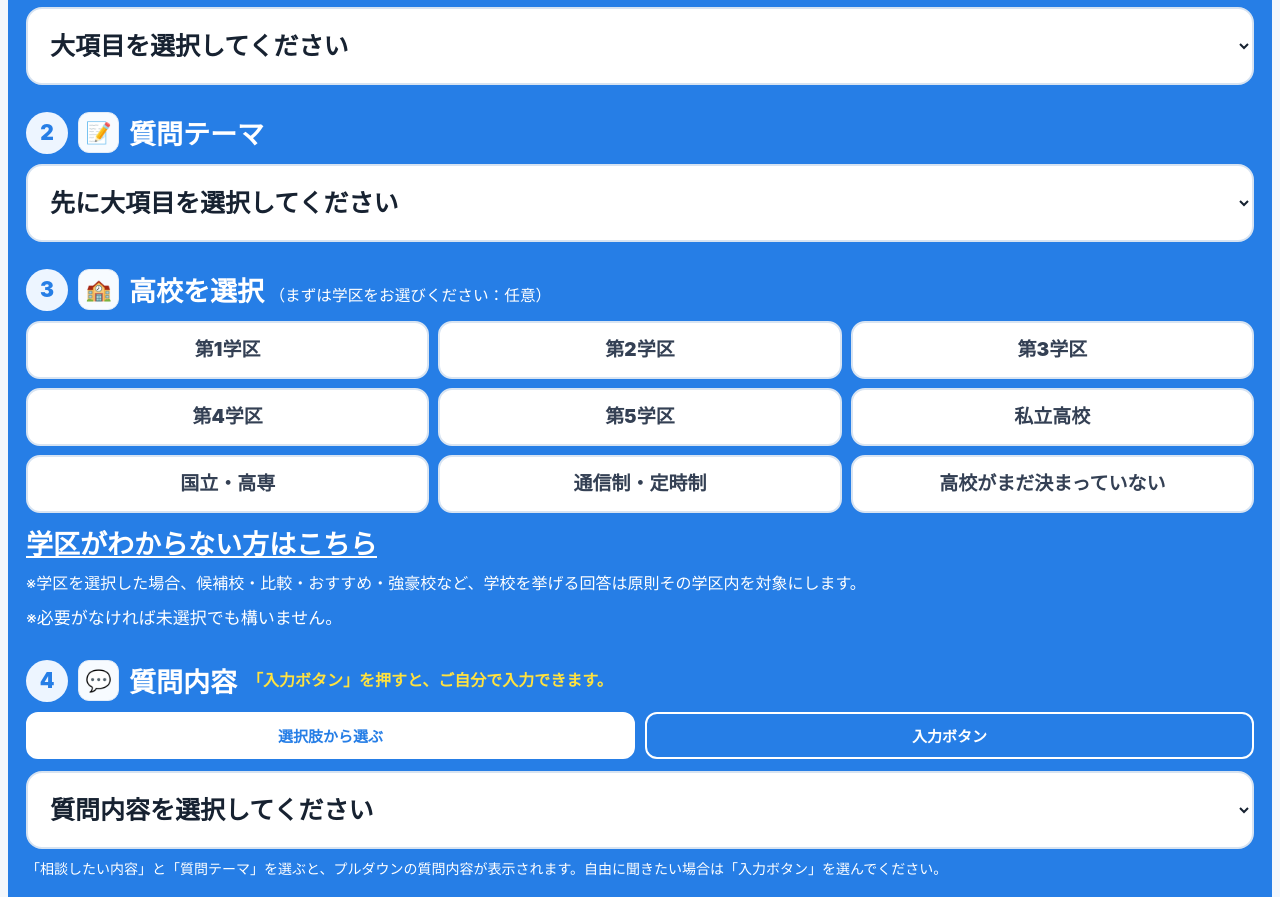
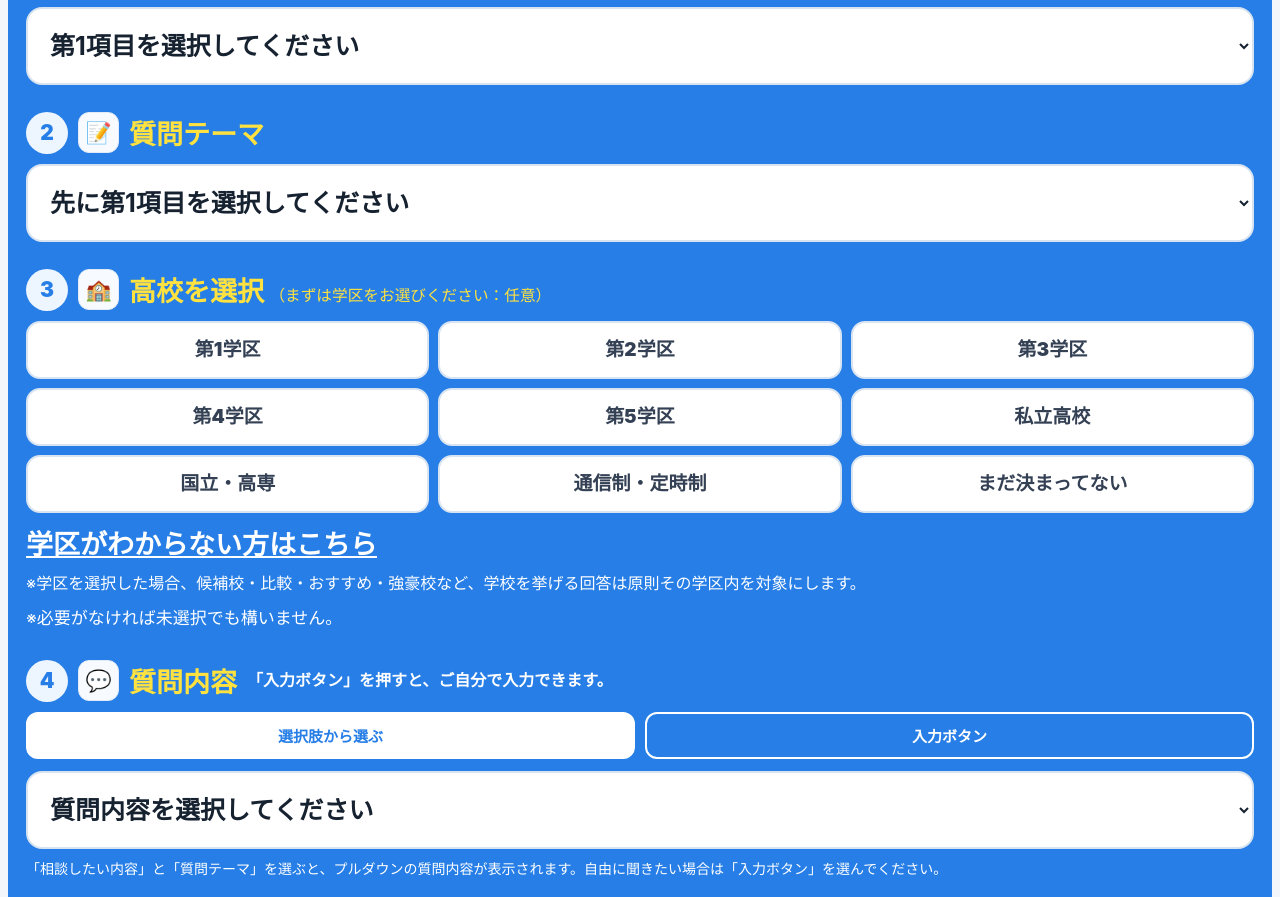
Before and after one commit to jukensoudan-route/jukensoudan-route.github.io, a plain HTML site: page QA/hyogo/index.html in a window 1280 px wide. Shown: the part 2379-3276 px from the top of the page. Drawn offline with Linux system fonts and the light colour scheme.

Commit message:
Update QA school option, labels and field colors

```diff
--- a/QA/hyogo/index.html
+++ b/QA/hyogo/index.html
@@ -82,6 +82,7 @@
     .form-desc { margin:10px 0 0; color:var(--sub); font-size:20px; line-height:1.7; font-weight:600; }
     .field { margin-top:27px; }
     .field-label { display:flex; align-items:center; gap:10px; margin-bottom:10px; font-size:27px; font-weight:900; }
+    .card:not(.usage-card) .field-label > span:not(.num):not(.icon):not(.manual-input-hint){color:#ffe23f}
     .num,.icon {
       flex-shrink:0; display:flex; align-items:center; justify-content:center;
     }
@@ -265,7 +266,7 @@
       #questionModeDropdown { border:2px solid #fff; }
       #questionModeManual.active{border:2px solid #fff}
     .question-heading{flex-wrap:wrap}
-    .manual-input-hint{color:#ffe23f;font-size:16px;line-height:1.6;font-weight:800;flex:1 1 240px}
+    .manual-input-hint{color:#fff;font-size:16px;line-height:1.6;font-weight:800;flex:1 1 240px}
     .card.usage-card{background:#dff7f1;border-color:#bde8dd;color:#123c34}
     .usage-card > .usage-note{color:#123c34}
     .usage-card .login-status,.usage-card .usage-box{background:#22b89a;color:#123c34}
@@ -481,7 +482,7 @@
       <div class="field">
         <div class="field-label"><span class="num">1</span><span class="icon">📂</span><span>相談したい内容</span></div>
         <select id="category" onchange="changeTheme(true)">
-          <option value="">大項目を選択してください</option>
+          <option value="">第1項目を選択してください</option>
           <option value="school">志望校・高校選び</option>
           <option value="score">成績・入試得点</option>
           <option value="exam">入試制度・受験方法</option>
@@ -495,7 +496,7 @@
 
       <div class="field">
         <div class="field-label"><span class="num">2</span><span class="icon">📝</span><span>質問テーマ</span></div>
-        <select id="theme" onchange="renderQuestionOptions()"><option value="">先に大項目を選択してください</option></select>
+        <select id="theme" onchange="renderQuestionOptions()"><option value="">先に第1項目を選択してください</option></select>
       </div>
 
       <div class="field">
@@ -1199,7 +1200,7 @@
     const schoolTypeChoices = [
       ["district1","第1学区"], ["district2","第2学区"], ["district3","第3学区"],
       ["district4","第4学区"], ["district5","第5学区"], ["private","私立高校"],
-      ["nationalKosen","国立・高専"], ["flexible","通信制・定時制"], ["undecided","高校がまだ決まっていない"]
+      ["nationalKosen","国立・高専"], ["flexible","通信制・定時制"], ["undecided","まだ決まってない"]
     ];
     let secondSchoolType = "";
 
@@ -1424,7 +1425,7 @@
       const nextTemplates = {};
       const nextThemes = {};
       const categorySelect = document.getElementById("category");
-      categorySelect.innerHTML = '<option value="">大項目を選択してください</option>';
+      categorySelect.innerHTML = '<option value="">第1項目を選択してください</option>';
 
       data.categories.forEach(function(category) {
         if (!category || !category.key || !category.label || !Array.isArray(category.themes)) return;
@@ -1506,7 +1507,7 @@
       first.value = "";
       first.textContent = category && themes[category]
         ? "質問テーマを選択してください"
-        : "先に大項目を選択してください";
+        : "先に第1項目を選択してください";
       theme.appendChild(first);
 
       if (!category || !themes[category]) return;
@@ -2007,7 +2008,7 @@
 
 
         document.getElementById("confirmBox").innerHTML =
-          '<div class="confirm-row"><span class="confirm-label">大項目：</span>' +
+          '<div class="confirm-row"><span class="confirm-label">第1項目：</span>' +
           escapeHtml(
             data.categoryLabel
           ) +
```
